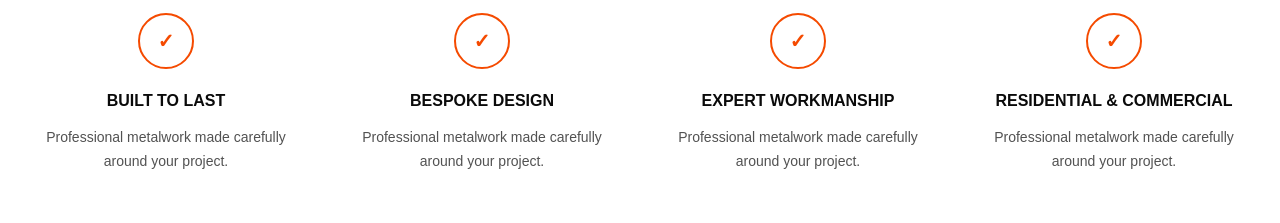
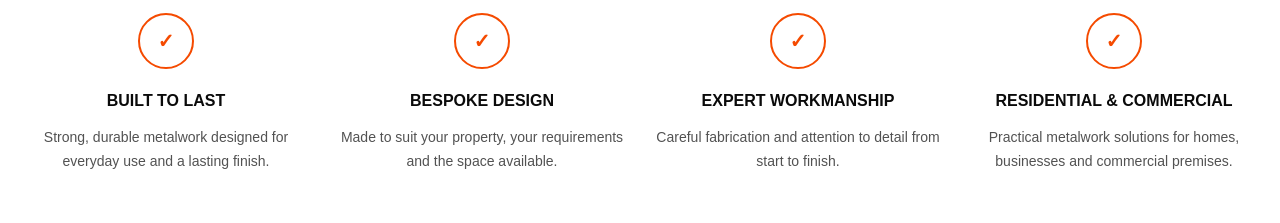
Before and after one commit to MarkDiamant/mjmetal, a Next.js app: page / in a window 1280 px wide. Shown: the part 2120-2343 px from the top of the page. Built offline with nearby package versions, Linux system fonts and the light colour scheme.

Commit message:
Give four M&J homepage benefits distinct descriptions

```diff
--- a/app/page.tsx
+++ b/app/page.tsx
@@ -170,18 +170,30 @@ export default function Home() {
 
         <div className="mt-12 grid gap-8 md:grid-cols-4">
           {[
-            "Built to last",
-            "Bespoke design",
-            "Expert workmanship",
-            "Residential & commercial",
+            {
+              title: "Built to last",
+              text: "Strong, durable metalwork designed for everyday use and a lasting finish.",
+            },
+            {
+              title: "Bespoke design",
+              text: "Made to suit your property, your requirements and the space available.",
+            },
+            {
+              title: "Expert workmanship",
+              text: "Careful fabrication and attention to detail from start to finish.",
+            },
+            {
+              title: "Residential & commercial",
+              text: "Practical metalwork solutions for homes, businesses and commercial premises.",
+            },
           ].map((item) => (
-            <div key={item}>
+            <div key={item.title}>
               <div className="mx-auto mb-5 flex h-14 w-14 items-center justify-center rounded-full border-2 border-orange-600 text-xl font-black text-orange-600">
                 ✓
               </div>
-              <h3 className="font-black uppercase">{item}</h3>
+              <h3 className="font-black uppercase">{item.title}</h3>
               <p className="mt-3 text-sm leading-6 text-neutral-600">
-                Professional metalwork made carefully around your project.
+                {item.text}
               </p>
             </div>
           ))}
```
